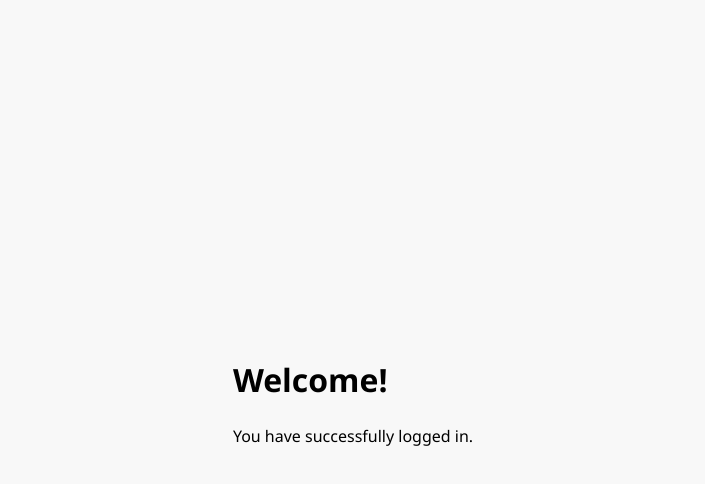
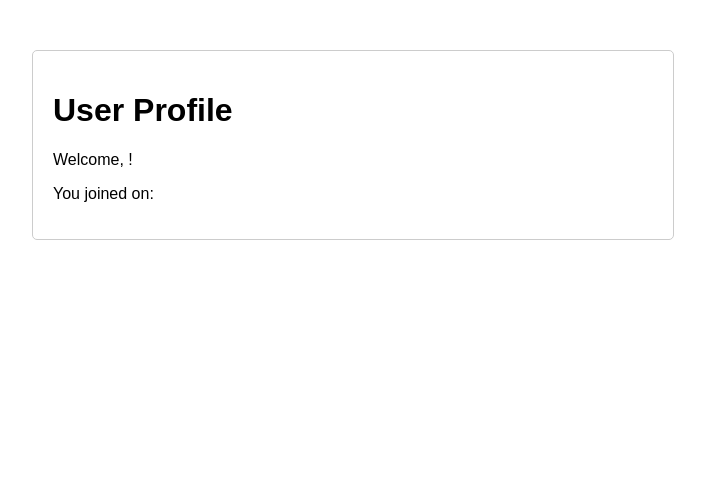
Before and after one commit to andersgoyt/ne, a plain HTML site: page welcome.html in a window 1280 px wide. Shown: the whole page, without its empty margins (287-992 px from the left). Drawn offline with Linux system fonts and the light colour scheme.

Commit message:
Update welcome.html

```diff
--- a/welcome.html
+++ b/welcome.html
@@ -3,13 +3,27 @@
 <head>
     <meta charset="UTF-8">
     <meta name="viewport" content="width=device-width, initial-scale=1.0">
-    <title>Welcome</title>
-    <link rel="stylesheet" href="style.css">
+    <title>Profile</title>
+    <style>
+        body { font-family: Arial, sans-serif; }
+        .container { max-width: 600px; margin: 50px auto; padding: 20px; border: 1px solid #ccc; border-radius: 5px; }
+        .container h1 { font-size: 2em; }
+    </style>
 </head>
 <body>
-    <div class="welcome-container">
-        <h1>Welcome!</h1>
-        <p>You have successfully logged in.</p>
+    <div class="container">
+        <h1>User Profile</h1>
+        <p>Welcome, <span id="username"></span>!</p>
+        <p>You joined on: <span id="joinDate"></span></p>
     </div>
+
+    <script>
+        window.onload = function() {
+            var username = localStorage.getItem('username');
+            var joinDate = localStorage.getItem('joinDate');
+            document.getElementById('username').textContent = username;
+            document.getElementById('joinDate').textContent = joinDate;
+        }
+    </script>
 </body>
 </html>
```
